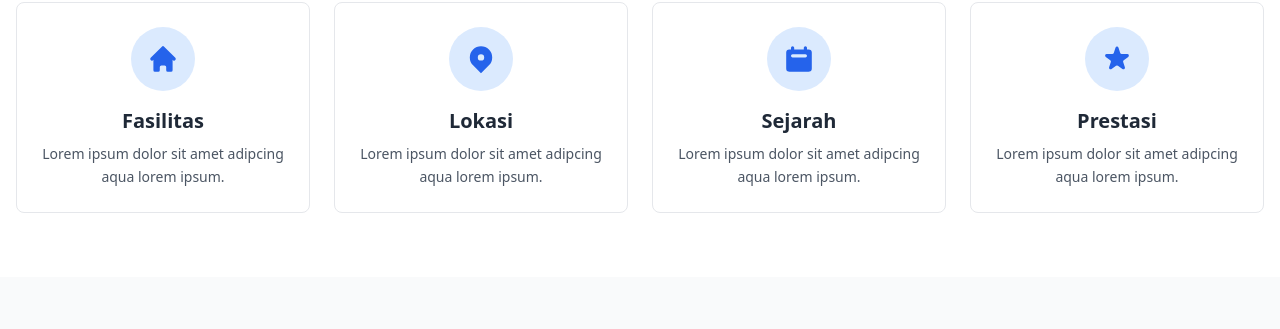
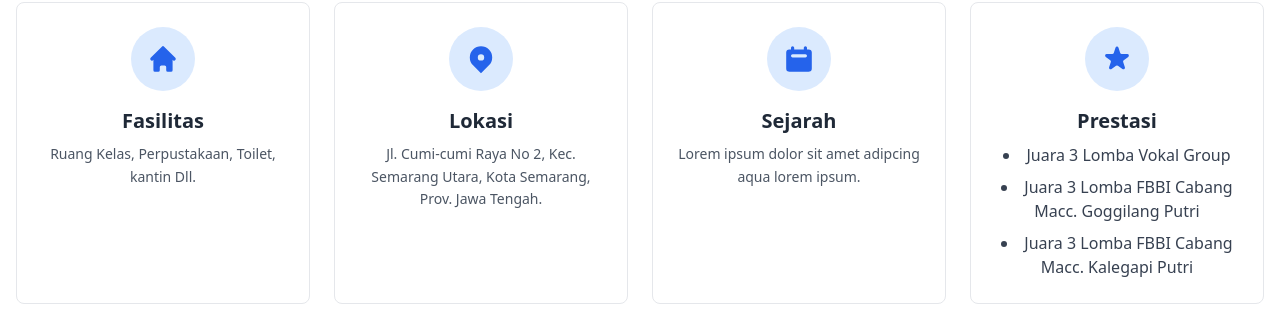
Before and after one commit to SD-Banjar-Harho-Project/FrontEnd, a React (Vite) app: page / in a window 1280 px wide. Shown: the part 2216-2545 px from the top of the page. Built offline with nearby package versions, Linux system fonts and the light colour scheme; the HTML template or start-up script is replaced by a standard one.

Commit message:
Update InfoCards.jsx
Update InfoCards.jsx

```diff
--- a/src/components/InfoCards.jsx
+++ b/src/components/InfoCards.jsx
@@ -3,7 +3,7 @@ const InfoCards = () => {
     {
       id: 1,
       title: 'Fasilitas',
-      description: 'Lorem ipsum dolor sit amet adipcing aqua lorem ipsum.',
+      description: 'Ruang Kelas, Perpustakaan, Toilet, kantin Dll.',
       icon: (
         <svg className="w-8 h-8" fill="currentColor" viewBox="0 0 20 20">
           <path d="M10.707 2.293a1 1 0 00-1.414 0l-7 7a1 1 0 001.414 1.414L4 10.414V17a1 1 0 001 1h2a1 1 0 001-1v-2a1 1 0 011-1h2a1 1 0 011 1v2a1 1 0 001 1h2a1 1 0 001-1v-6.586l.293.293a1 1 0 001.414-1.414l-7-7z"/>
@@ -13,7 +13,7 @@ const InfoCards = () => {
     {
       id: 2,
       title: 'Lokasi',
-      description: 'Lorem ipsum dolor sit amet adipcing aqua lorem ipsum.',
+      description: 'Jl. Cumi-cumi Raya No 2, Kec. Semarang Utara, Kota Semarang, Prov. Jawa Tengah.',
       icon: (
         <svg className="w-8 h-8" fill="currentColor" viewBox="0 0 20 20">
           <path fillRule="evenodd" d="M5.05 4.05a7 7 0 119.9 9.9L10 18.9l-4.95-4.95a7 7 0 010-9.9zM10 11a2 2 0 100-4 2 2 0 000 4z" clipRule="evenodd"/>
@@ -30,10 +30,16 @@ const InfoCards = () => {
         </svg>
       ),
     },
-    {
+      {
       id: 4,
       title: 'Prestasi',
-      description: 'Lorem ipsum dolor sit amet adipcing aqua lorem ipsum.',
+      description: (
+        <ul className="list-disc list-inside text-gray-700 space-y-2 text-sm md:text-base">
+          <li>Juara 3 Lomba Vokal Group</li>
+          <li>Juara 3 Lomba FBBI Cabang Macc. Goggilang Putri</li>
+          <li>Juara 3 Lomba FBBI Cabang Macc. Kalegapi Putri</li>
+        </ul>
+      ),
       icon: (
         <svg className="w-8 h-8" fill="currentColor" viewBox="0 0 20 20">
           <path d="M9.049 2.927c.3-.921 1.603-.921 1.902 0l1.07 3.292a1 1 0 00.95.69h3.462c.969 0 1.371 1.24.588 1.81l-2.8 2.034a1 1 0 00-.364 1.118l1.07 3.292c.3.921-.755 1.688-1.54 1.118l-2.8-2.034a1 1 0 00-1.175 0l-2.8 2.034c-.784.57-1.838-.197-1.539-1.118l1.07-3.292a1 1 0 00-.364-1.118L2.98 8.72c-.783-.57-.38-1.81.588-1.81h3.461a1 1 0 00.951-.69l1.07-3.292z"/>
```
